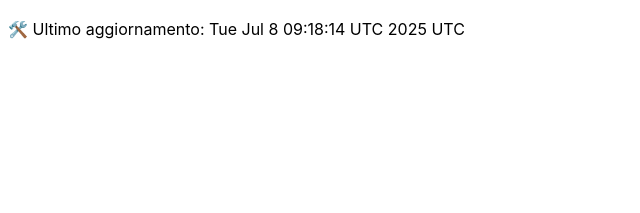
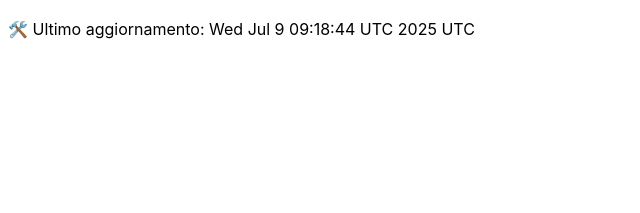
Before and after one commit to DanteTrb/DanteTrb.github.io, a Jekyll site: the page built from badges.md, in a window 1280 px wide. Shown: the top 213 px of the page, without its empty margins (0-640 px from the left). Built offline with Jekyll 4.4.1, drawn with Linux system fonts in a browser that asks for light colours; our own code applies the rules of GitHub Pages for plain Markdown files.

Commit message:
🛠️ Aggiornamento automatico badge

```diff
--- a/badges.md
+++ b/badges.md
@@ -1 +1 @@
-🛠️ Ultimo aggiornamento: Tue Jul  8 09:18:14 UTC 2025 UTC
+🛠️ Ultimo aggiornamento: Wed Jul  9 09:18:44 UTC 2025 UTC
```
